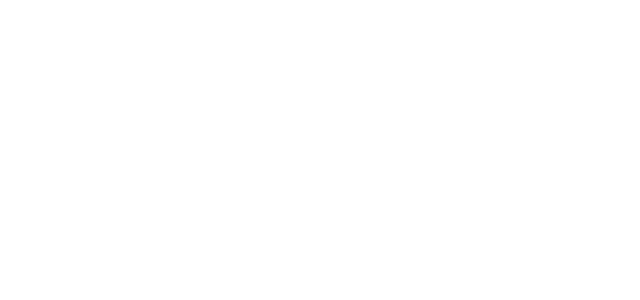
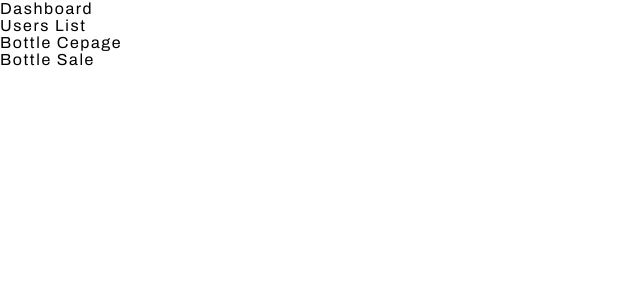
Before and after one commit to piveteauit/WCS_template-P3, a React (Create React App) app in the folder wcs-client/: page /admin in a window 1280 px wide. Before the commit this address had no page. Shown: the top 300 px of the page, without its empty margins (0-640 px from the left). Built offline with nearby package versions, Linux system fonts and the light colour scheme.

Commit message:
dashboard

```diff
--- a/wcs-client/src/App.jsx
+++ b/wcs-client/src/App.jsx
@@ -7,7 +7,7 @@
 import Panier from './pages/Panier';
 import './App.css';
 import FicheDeRenseignement from './pages/FicheDeRenseignement';
-import Toggletest from './pages/Toggletest';
+import AdminDashboard from './pages/AdminDashboard';
 
 function App() {
   return (
@@ -15,8 +15,10 @@
       <Routes>
 
 
+
         <Route path='/renseignement/:userId' element={<FicheDeRenseignement />} />
         <Route path='/renseignement' element={<FicheDeRenseignement />} />
+        <Route path='/admin/*' element={<AdminDashboard />} />
 
 
         <Route path="/" element={<Home />} />
--- /dev/null
+++ b/wcs-client/src/components/Dashboard/BottleCepage.jsx
@@ -0,0 +1,9 @@
+import React from 'react'
+
+function BottleCepage() {
+  return (
+    <div>BottleCepage</div>
+  )
+}
+
+export default BottleCepage
--- /dev/null
+++ b/wcs-client/src/components/Dashboard/BottleSale.jsx
@@ -0,0 +1,9 @@
+import React from 'react'
+
+function BottleSale() {
+  return (
+    <div>bottleSale</div>
+  )
+}
+
+export default BottleSale
--- /dev/null
+++ b/wcs-client/src/components/Dashboard/Sidebar.jsx
@@ -0,0 +1,23 @@
+import React from 'react';
+import '../../styles/Sidebar.css';
+import { SidebarData } from './SidebarData';
+
+function Sidebar() {
+
+  return <div className ='Sidebar'>
+    <ul className ='SidebarList'>
+      {SidebarData.map((val, key)=> {
+      return (
+      <li key={key}>
+
+            {/* <div id="icon">{val.icon}</div> */}
+            <div id="title">{val.title}</div>
+          </li>
+        );
+       })}
+     </ul>
+   </div>
+  };
+
+
+export default Sidebar
--- /dev/null
+++ b/wcs-client/src/components/Dashboard/SidebarData.jsx
@@ -0,0 +1,26 @@
+import React from 'react'
+import '../../styles/Sidebar.css';
+
+export const SidebarData = [
+    {
+        title: "Dashboard",
+        icon: <icon/>,
+        link: "/AppAdmin",
+    },
+    {
+        title: "Users List",
+        icon: <icon/>,
+        link: "/userList",
+    },
+    {
+        title: "Bottle Cepage",
+        icon: <icon/>,
+        link: "/bottleCepage",
+    },
+    {
+        title: "Bottle Sale",
+        icon: <icon/>,
+        link: "/bottleSale",
+    }
+
+]
--- /dev/null
+++ b/wcs-client/src/components/Dashboard/UserList.jsx
@@ -0,0 +1,9 @@
+import React from 'react'
+
+function UserList() {
+  return (
+    <div>userList</div>
+  )
+}
+
+export default UserList
--- a/wcs-client/src/index.css
+++ b/wcs-client/src/index.css
@@ -35,7 +35,7 @@
 h1 {
   font-family: var(--title-font);
   text-transform: uppercase;
-  color: var(--highlight-color);
+  color: var(--dark-color);
   margin-bottom: 1.5em;
   text-align: center;
 }
--- /dev/null
+++ b/wcs-client/src/pages/AdminDashboard.jsx
@@ -0,0 +1,24 @@
+import React from 'react'
+import { Routes, Route } from 'react-router-dom';
+import Sidebar from '../components/Dashboard/Sidebar';
+import UserList from '../components/Dashboard/UserList';
+import BottleCepage from '../components/Dashboard/BottleCepage';
+import BottleSale from '../components/Dashboard/BottleSale';
+
+function AdminDashboard() {
+  return (
+    <div>
+
+            <Routes>
+               <Route path='/' element={<Sidebar />} />
+               <Route path='/users' element={<UserList />} />
+               <Route path='/bottleCepage' element={<BottleCepage />} />
+               <Route path='/bottleSale' element={<BottleSale />} />
+            </Routes>
+
+
+    </div>
+  )
+}
+
+export default AdminDashboard
--- /dev/null
+++ b/wcs-client/src/styles/Sidebar.css
@@ -0,0 +1,53 @@
+.AppAdmin {
+    width: 100vw;
+    height: 100vh;
+    background-color: rgb(29, 131, 221);
+}
+
+body {
+    margin: 0;
+    padding: 0;
+}
+
+.Sidebar {
+    height: 100%;
+    width: 250px;
+    background-color:  var(--lightest-color);
+}
+
+.SidebarList {
+    height: auto;
+    padding: 0;
+    width: 100%;
+}
+
+.SidebarList .row {
+    width: 100%;
+    height: 60px;
+    list-style-type: none;
+    margin: 0%;
+    display: flex;
+    flex-direction: row;
+    color: white;
+    justify-content: center;
+    font-family: 'Franklin Gothic Medium', 'Arial Narrow', Arial, sans-serif;
+}
+
+.SidebarList .row:hover {
+    cursor: pointer;
+    background-color: blueviolet;
+}
+
+.Sidebarlist #active {
+    border-color: black;
+}
+
+.row #icon {
+    flex: 30%;
+    display: grid;
+    place-items: center;
+}
+
+.row #title {
+    flex: 70%;
+}
```
Also changed, not shown: wcs-client/src/components/Dashboard/AppAdmin.jsx (added, +12 -0 lines).
